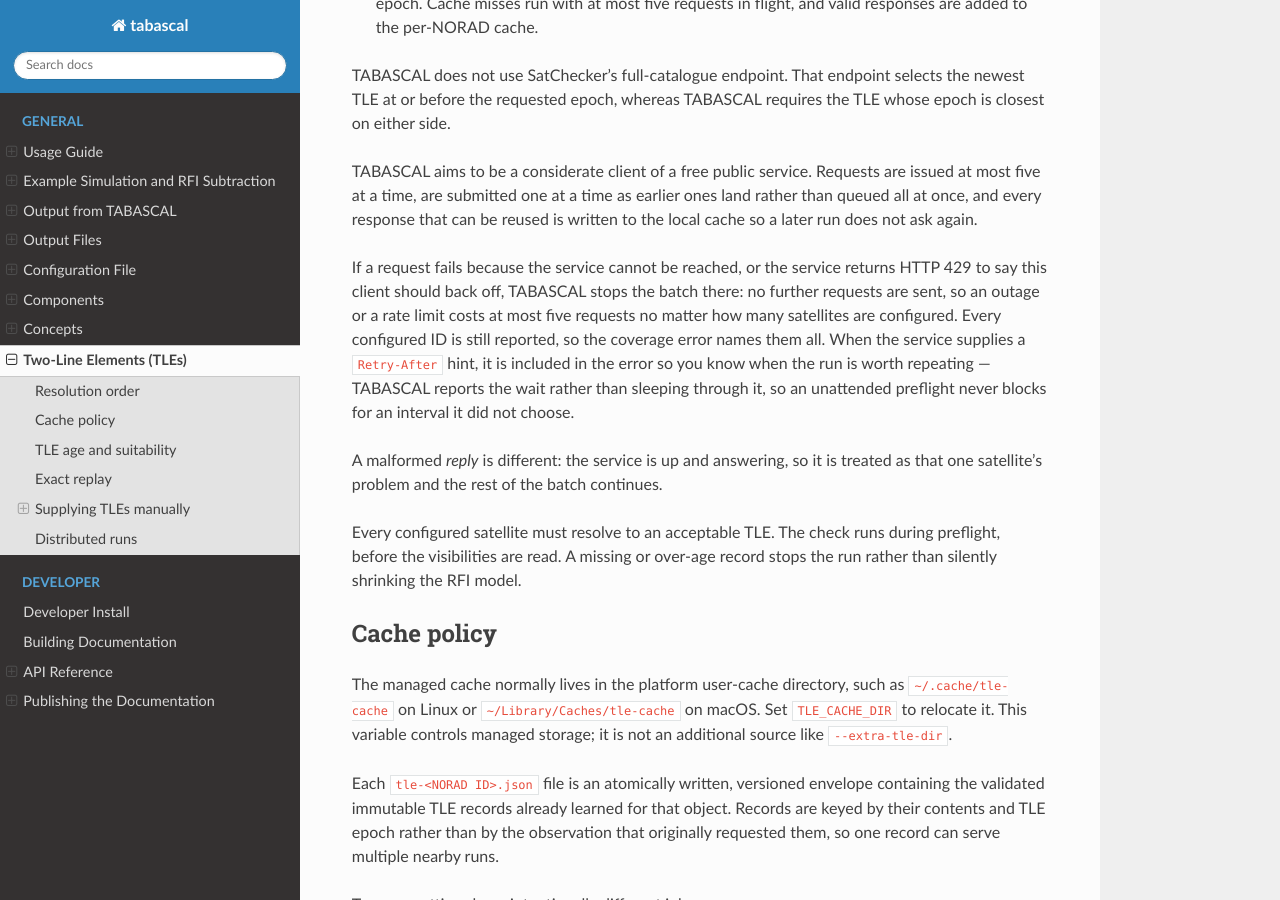
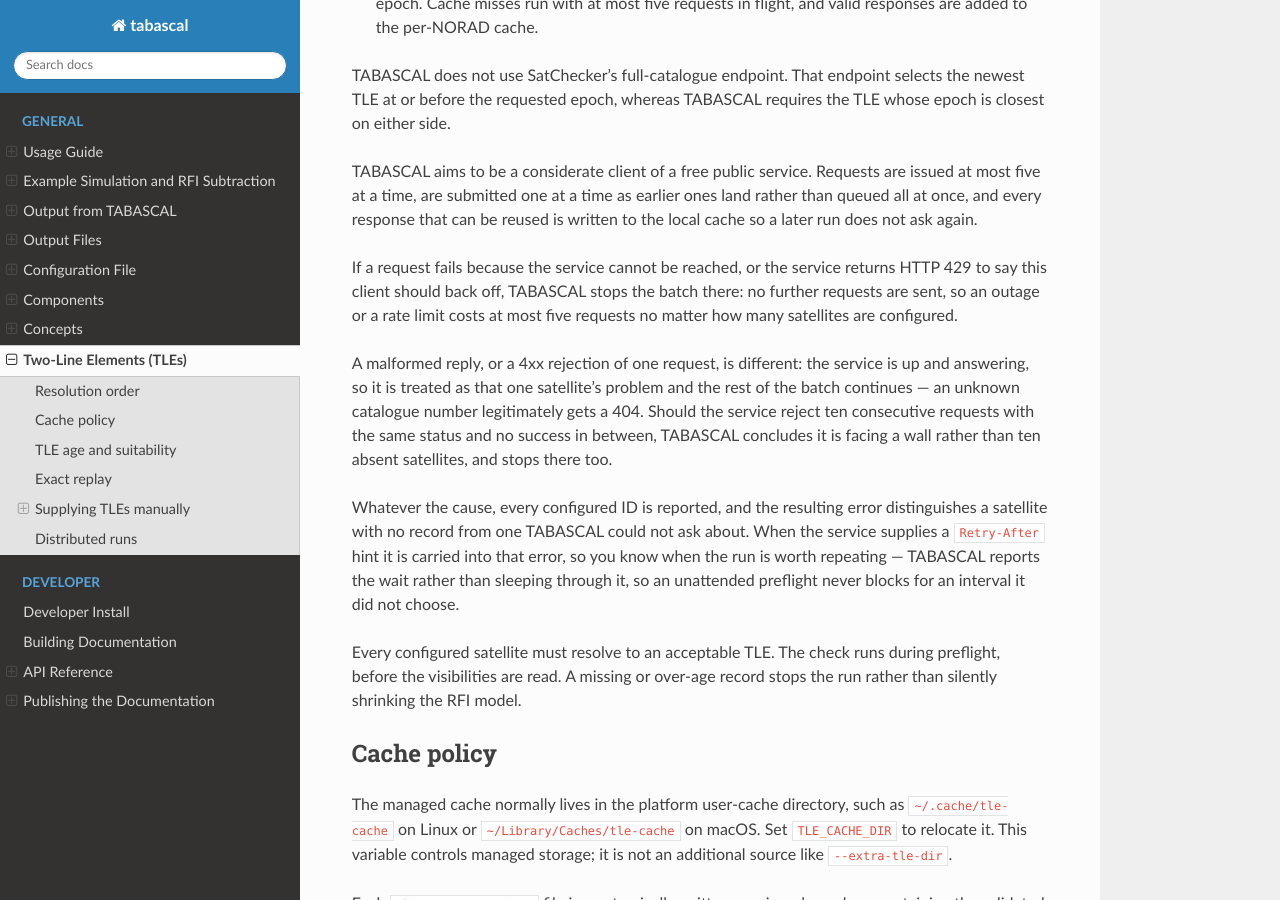
Before and after one commit to epfl-radio-astro/tabascal, a Sphinx documentation site: the page built from docs/tles.md, in a window 1280 px wide and 900 px high, scrolled down 468 px. Built offline with Sphinx 7.4.7 and the Read the Docs theme 3.1.0, drawn with Linux system fonts in a browser that asks for light colours; some of the changed text lies outside the part shown.

Commit message:
Document the service-failure, wall and extra_tle_dir behaviour
Corrects a claim added earlier in this branch: Retry-After was documented
as reaching the error before the code carried it there. It does now.

````diff
--- a/docs/tles.md
+++ b/docs/tles.md
@@ -29,14 +29,21 @@ to the local cache so a later run does not ask again.
 If a request fails because the service cannot be reached, or the service returns
 HTTP 429 to say this client should back off, TABASCAL stops the batch there: no
 further requests are sent, so an outage or a rate limit costs at most five
-requests no matter how many satellites are configured. Every configured ID is
-still reported, so the coverage error names them all. When the service supplies a
-`Retry-After` hint, it is included in the error so you know when the run is worth
-repeating — TABASCAL reports the wait rather than sleeping through it, so an
-unattended preflight never blocks for an interval it did not choose.
+requests no matter how many satellites are configured.
 
-A malformed *reply* is different: the service is up and answering, so it is
-treated as that one satellite's problem and the rest of the batch continues.
+A malformed reply, or a 4xx rejection of one request, is different: the service
+is up and answering, so it is treated as that one satellite's problem and the
+rest of the batch continues — an unknown catalogue number legitimately gets a
+404. Should the service reject ten consecutive requests with the same status and
+no success in between, TABASCAL concludes it is facing a wall rather than ten
+absent satellites, and stops there too.
+
+Whatever the cause, every configured ID is reported, and the resulting error
+distinguishes a satellite with no record from one TABASCAL could not ask about.
+When the service supplies a `Retry-After` hint it is carried into that error, so
+you know when the run is worth repeating — TABASCAL reports the wait rather than
+sleeping through it, so an unattended preflight never blocks for an interval it
+did not choose.
 
 Every configured satellite must resolve to an acceptable TLE. The check runs
 during preflight, before the visibilities are read. A missing or over-age record
@@ -127,6 +134,10 @@ JSON tables containing:
 ]
 ```
 
+A directory that does not exist is reported as a warning rather than silently
+searched, so a typo in the path cannot quietly leave you modelling
+SatChecker's satellites instead of your own.
+
 A file may contain multiple records for the same object and records for multiple
 objects. TABASCAL validates both 69-column lines, checks their modulo-10
 checksums and embedded NORAD IDs, parses the line-1 epoch, and selects the valid
````
